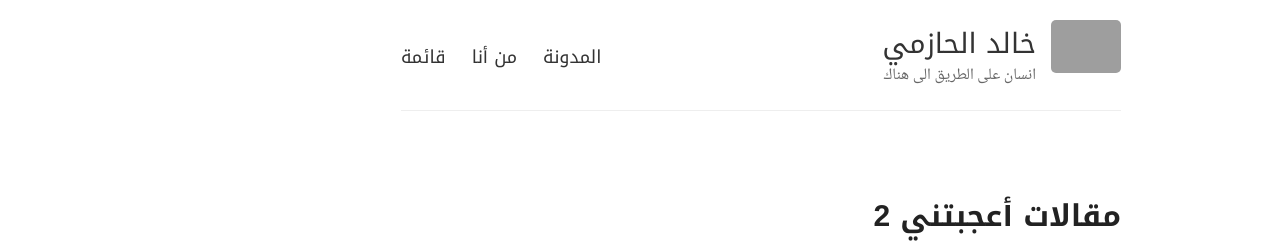
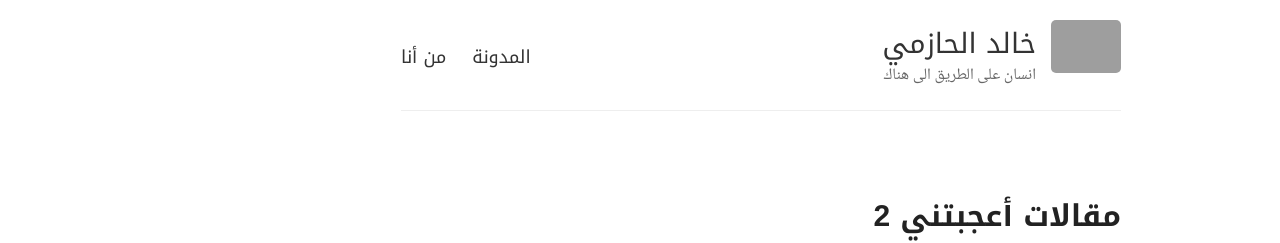
Before and after one commit to khalidlabs/arabic, a Jekyll site: the page built from index.html, in a window 1280 px wide. Shown: the top 243 px of the page. Built offline with Jekyll 4.4.1, drawn with Linux system fonts in a browser that asks for light colours; grey boxes are pictures that could not be loaded.

Commit message:
Update default.html

```diff
--- a/_layouts/default.html
+++ b/_layouts/default.html
@@ -34,7 +34,6 @@
           <nav>
             <a href="{{ site.baseurl }}/">المدونة</a>
             <a href="{{ site.baseurl }}/about">من أنا</a>
-            <a href="{{ site.baseurl }}/list">قائمة</a>
           </nav>
         </header>
       </div>
```
